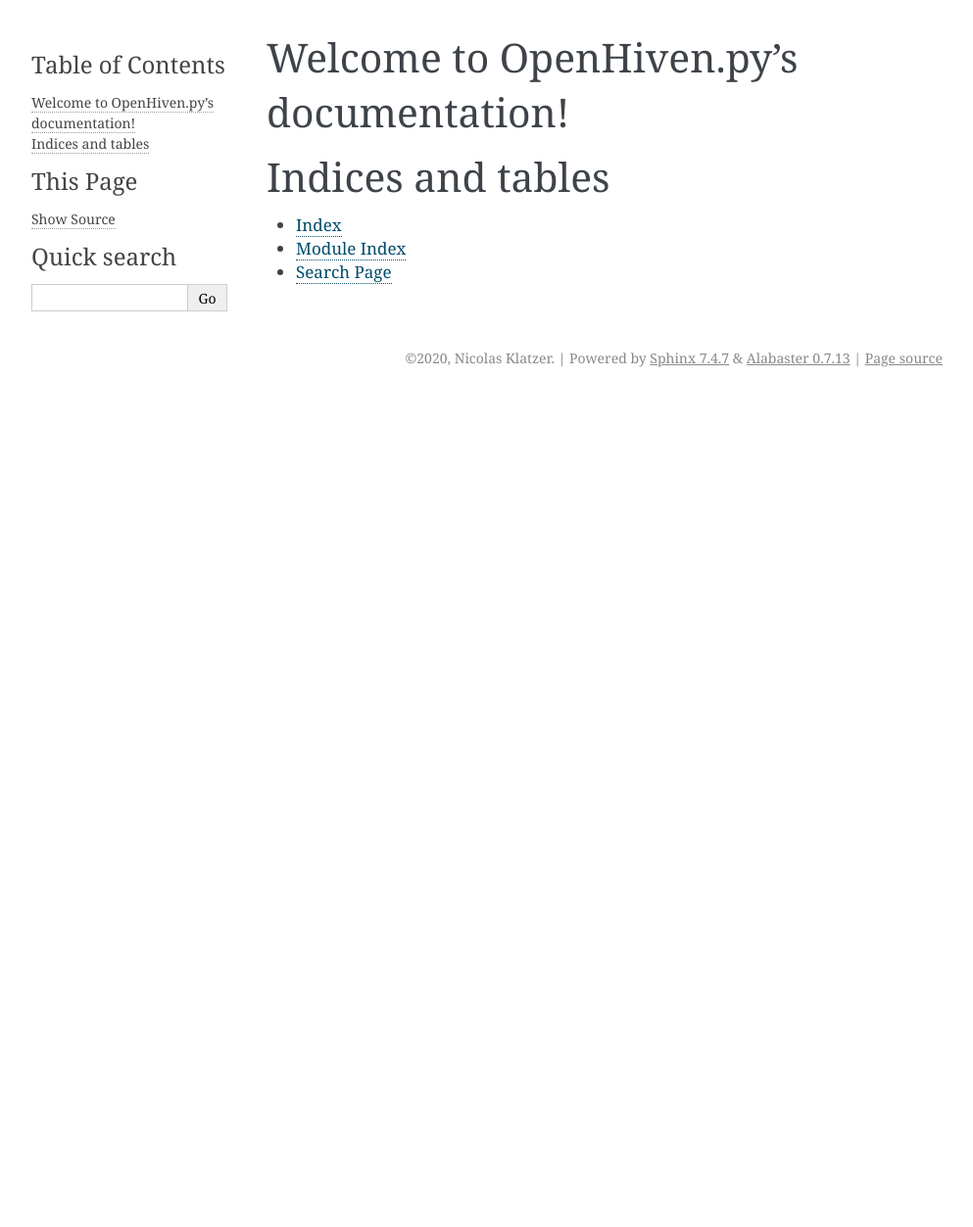
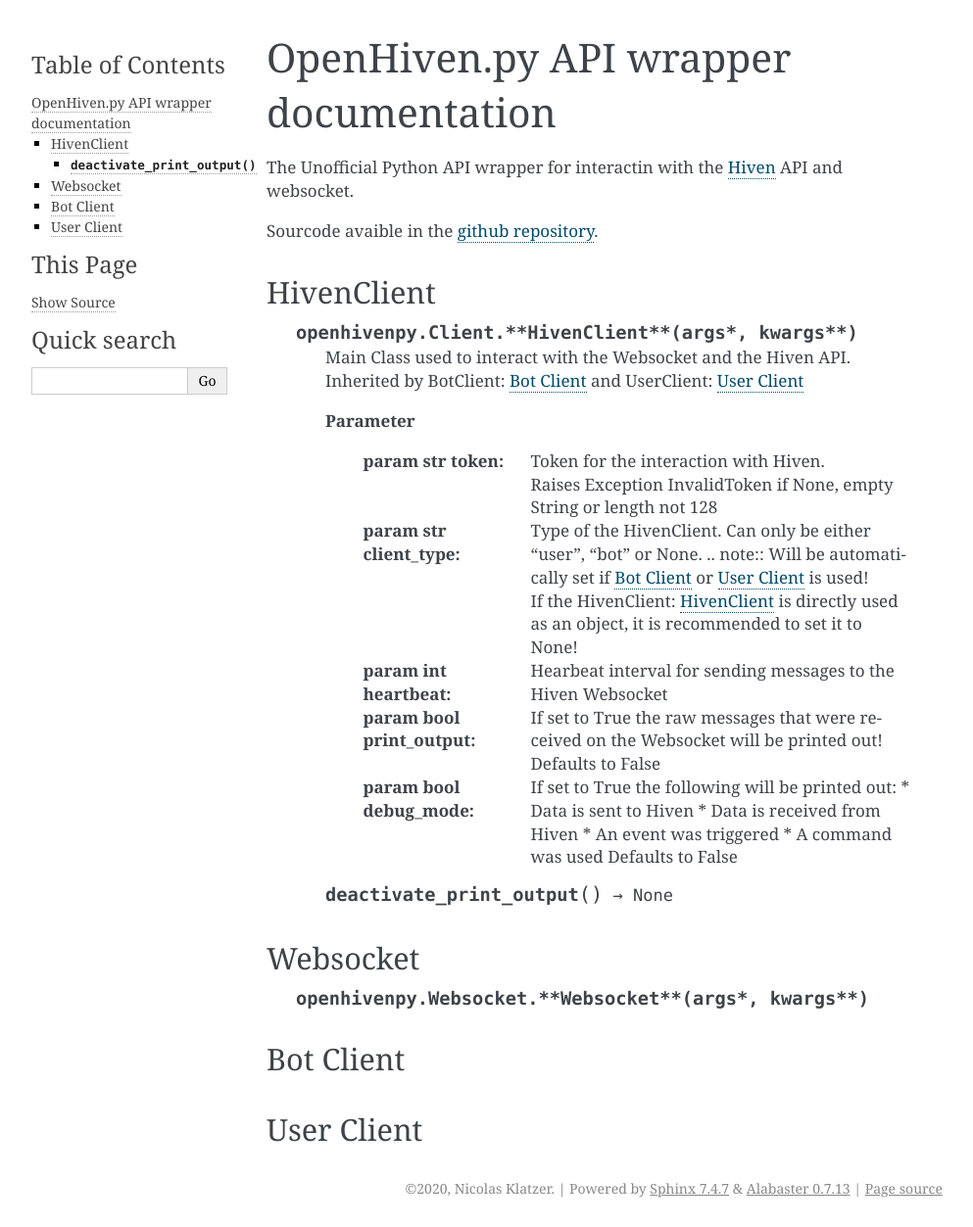
Before and after one commit to Luna-Klatzer/docs_openhiven.py, a Sphinx documentation site: the page built from source/index.rst, in a window 1280 px wide. Shown: the whole page at 98% size, without its empty margins (148-1141 px from the left). Built offline with Sphinx 7.4.7, drawn with Linux system fonts in a browser that asks for light colours; before the commit the page ends 900 px from its top, so only the background shows below that.

Commit message:
created simple index page for documentation

```diff
--- a/source/conf.py
+++ b/source/conf.py
@@ -30,7 +30,7 @@
 # Add any Sphinx extension module names here, as strings. They can be
 # extensions coming with Sphinx (named 'sphinx.ext.*') or your custom
 # ones.
-extensions = [
+extensions = ['sphinx.ext.autosectionlabel',
 ]
 
 # Add any paths that contain templates here, relative to this directory.
--- a/source/index.rst
+++ b/source/index.rst
@@ -3,18 +3,61 @@
    You can adapt this file completely to your liking, but it should at least
    contain the root `toctree` directive.
 
-Welcome to OpenHiven.py's documentation!
-========================================
 
-.. toctree::
-   :maxdepth: 2
-   :caption: Contents:
+.. role:: raw-html(raw)
+    :format: html
+
+.. _Start:
+
+======================================
+OpenHiven.py API wrapper documentation
+======================================
+
+The Unofficial Python API wrapper for interactin with the `Hiven`_ API and websocket.
+
+Sourcode avaible in the `github repository`_.
+
+.. _Hiven: https://hiven.io/
+.. _github repository: https://github.com/FrostbyteSpace/openhiven.py
+
+HivenClient
+===========
+
+   .. py:class:: openhivenpy.Client.**HivenClient**(args*, kwargs**)
+
+         Main Class used to interact with the Websocket and the Hiven API.
+         Inherited by BotClient: :ref:`Bot Client` and UserClient: :ref:`User Client`
+
+         **Parameter**
+
+            :param str token: Token for the interaction with Hiven.
+
+                              Raises Exception InvalidToken if None, empty String or length not 128
+            :param str client_type: Type of the HivenClient. Can only be either "user", "bot" or None.
+               .. note::
+               Will be automatically set if :ref:`Bot Client<Bot Client>` or :ref:`User Client<User Client>` is used!
+
+               If the HivenClient: :ref:`HivenClient` is directly used as an object, it is recommended to set it to None!
+            :param int heartbeat: Hearbeat interval for sending messages to the Hiven Websocket
+            :param bool print_output: If set to True the raw messages that were received on the Websocket will be printed out! Defaults to False
+            :param bool debug_mode: If set to True the following will be printed out:
+                                    * Data is sent to Hiven
+                                    * Data is received from Hiven
+                                    * An event was triggered
+                                    * A command was used
+                                    Defaults to False
+
+         .. py:method:: deactivate_print_output() -> None
 
 
+Websocket
+=========
 
-Indices and tables
-==================
+   .. py:class:: openhivenpy.Websocket.**Websocket**(args*, kwargs**)
 
-* :ref:`genindex`
-* :ref:`modindex`
-* :ref:`search`
+Bot Client
+==========
+
+
+User Client
+===========
```
Also changed, not shown: 7 other files.
